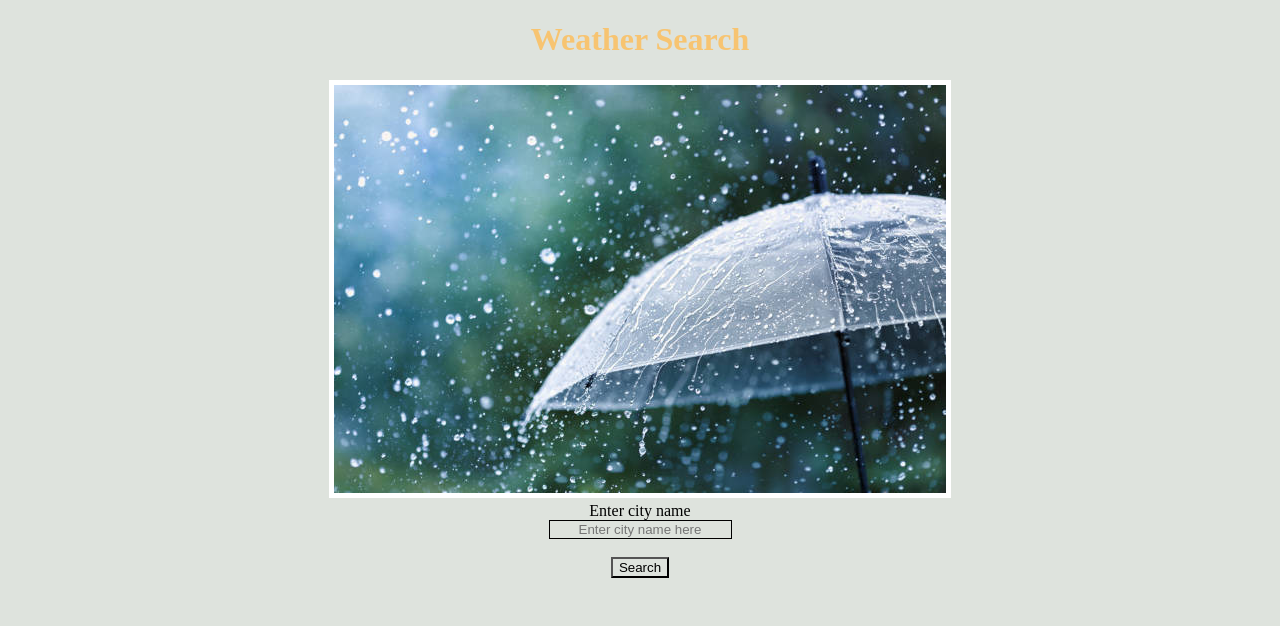
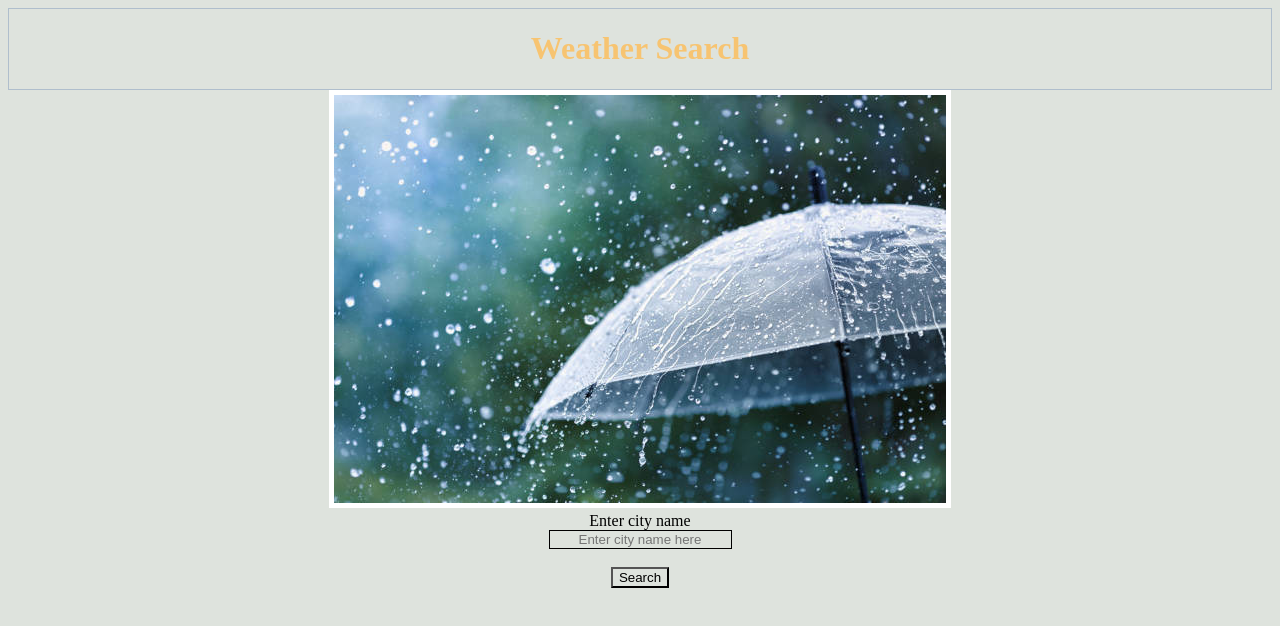
Before and after one commit to lawrencium369/WeatherSite, a plain HTML site: page index.html in a window 1280 px wide. Drawn offline with Linux system fonts and the light colour scheme.

Commit message:
page style improvement

```diff
--- a/index.html
+++ b/index.html
@@ -8,7 +8,9 @@
 </head>
 <body>
   <header>
-    <h1> Weather Search</h1>
+    <div id="top">
+       <h1> Weather Search </h1>
+    </div>
   </header>
   <form id="my-form">
     <img src="images/weather.jpg">
--- a/style.css
+++ b/style.css
@@ -21,3 +21,6 @@ input {
 h1 {
   color: #f7c471;
 }
+#top {
+  border: solid 1px #afbecc;
+}
```
